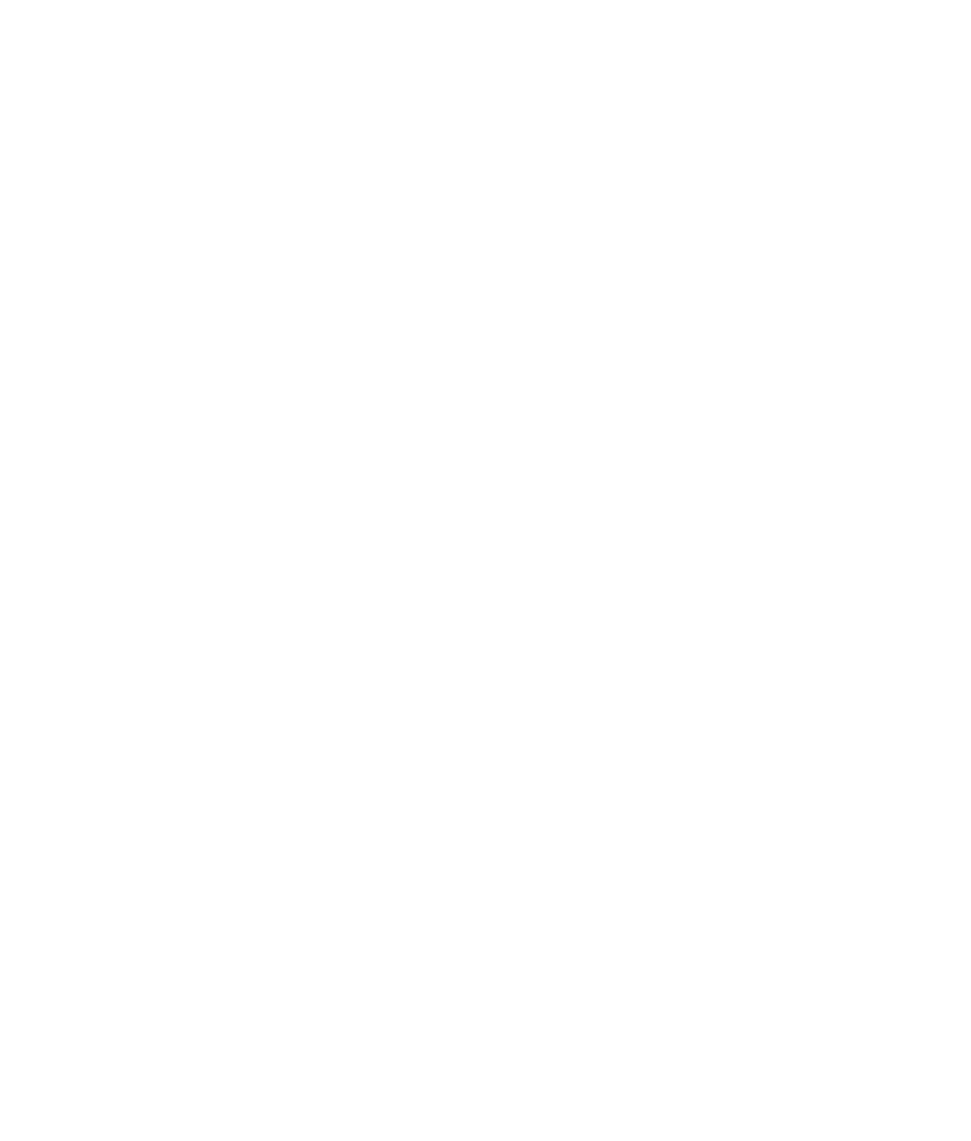
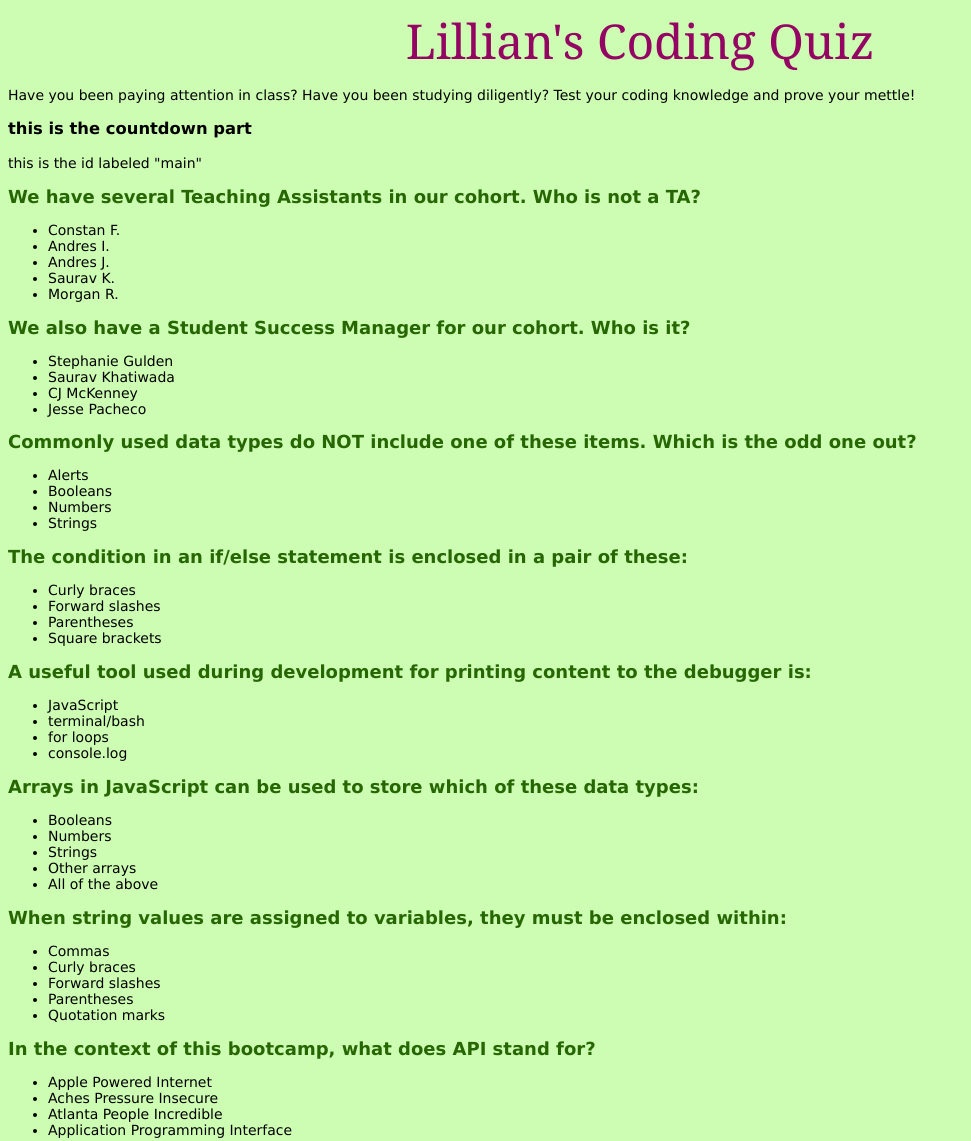
Before and after one commit to lillianlaihughes/-Module-03-Password-Generator, a plain HTML site: page index.html in a window 1280 px wide. Shown: the whole page, without its empty margins (0-971 px from the left). Before the commit the page ends 800 px from the top, so only its background shows below. Drawn offline with Linux system fonts and the light colour scheme.

Commit message:
updated html and css, added js files

```diff
--- a/assets/style.css
+++ b/assets/style.css
@@ -0,0 +1,36 @@
+/* *,
+*::before,
+*::after {
+  box-sizing: border-box;
+} */
+
+/* not sure about this part */
+html, body,
+ {
+  height: 100%;
+  margin: 10px;
+  padding: 10px;
+}
+
+body {
+  font-size: 14px;
+  font-family: Verdana, sans-serif;
+  background-color: #cdfdb3;
+}
+
+header {
+  font-size: 48px;
+  font-family: Georgia, serif;
+  color: #940462;
+  text-align: center;
+
+}
+
+h1 {
+    font-size: 18px;
+    color: #266703;
+}
+
+.questions {
+
+}
--- a/index.html
+++ b/index.html
@@ -4,7 +4,95 @@
     <meta charset="UTF-8" />
     <meta http-equiv="X-UA-Compatible" content="IE=edge" />
     <meta name="viewport" content="width=device-width, initial-scale=1.0" />
-    <title>Document</title>
+    <title>Coding Quiz</title>
+    <link rel="stylesheet" href="./assets/style.css" />
   </head>
-  <body></body>
+  <body>
+    <header>Lillian's Coding Quiz</header>
+    <p>
+      Have you been paying attention in class? Have you been studying
+      diligently? Test your coding knowledge and prove your mettle!
+
+      <h3 id="countdown">this is the countdown part</h3>
+      <p id="main">this is the id labeled "main"</p>
+
+    </p>
+  <section class="questions">
+    <h1>We have several Teaching Assistants in our cohort. Who is not a TA?</h1>
+    <ul>
+      <li>Constan F.</li>
+      <li>Andres I.</li>
+      <li>Andres J.</li>
+      <li>Saurav K.</li>
+      <li>Morgan R.</li>
+    </ul>
+    <h1>We also have a Student Success Manager for our cohort. Who is it?</h1>
+    <ul>
+      <li>Stephanie Gulden</li>
+      <li>Saurav Khatiwada</li>
+      <li>CJ McKenney</li>
+      <li>Jesse Pacheco</li>
+    </ul>
+    <h1>
+      Commonly used data types do NOT include one of these items. Which is the
+      odd one out?
+    </h1>
+    <ul>
+      <li>Alerts</li>
+      <li>Booleans</li>
+      <li>Numbers</li>
+      <li>Strings</li>
+    </ul>
+    <h1>
+      The condition in an if/else statement is enclosed in a pair of these:
+    </h1>
+    <ul>
+      <!-- <li>Quotation marks</li> -->
+      <li>Curly braces</li>
+      <li>Forward slashes</li>
+      <li>Parentheses</li>
+      <li>Square brackets</li>
+    </ul>
+    <h1>
+      A useful tool used during development for printing content to the debugger
+      is:
+    </h1>
+    <ul>
+      <li>JavaScript</li>
+      <li>terminal/bash</li>
+      <li>for loops</li>
+      <li>console.log</li>
+    </ul>
+    <h1>
+      Arrays in JavaScript can be used to store which of these data types:
+    </h1>
+    <ul>
+      <li>Booleans</li>
+      <li>Numbers</li>
+      <li>Strings</li>
+      <li>Other arrays</li>
+      <li>All of the above</li>
+    </ul>
+    <h1>
+      When string values are assigned to variables, they must be enclosed
+      within:
+    </h1>
+    <ul>
+      <li>Commas</li>
+      <li>Curly braces</li>
+      <li>Forward slashes</li>
+      <li>Parentheses</li>
+      <li>Quotation marks</li>
+    </ul>
+    <h1>In the context of this bootcamp, what does API stand for?</h1>
+    <ul>
+      <li>Apple Powered Internet</li>
+      <li>Aches Pressure Insecure</li>
+      <li>Atlanta People Incredible</li>
+      <li>Application Programming Interface</li>
+    </ul>
+  </section>
+    <script src="./assets/js/script.js"></script>
+  </body>
+
 </html>
```
Also changed, not shown: assets/script.js (+48 -0 lines), assets/script.mod3-1.act28.js (added, +64 -0 lines), assets/script.mod4-1.act09.js (added, +34 -0 lines), 1 other file.
